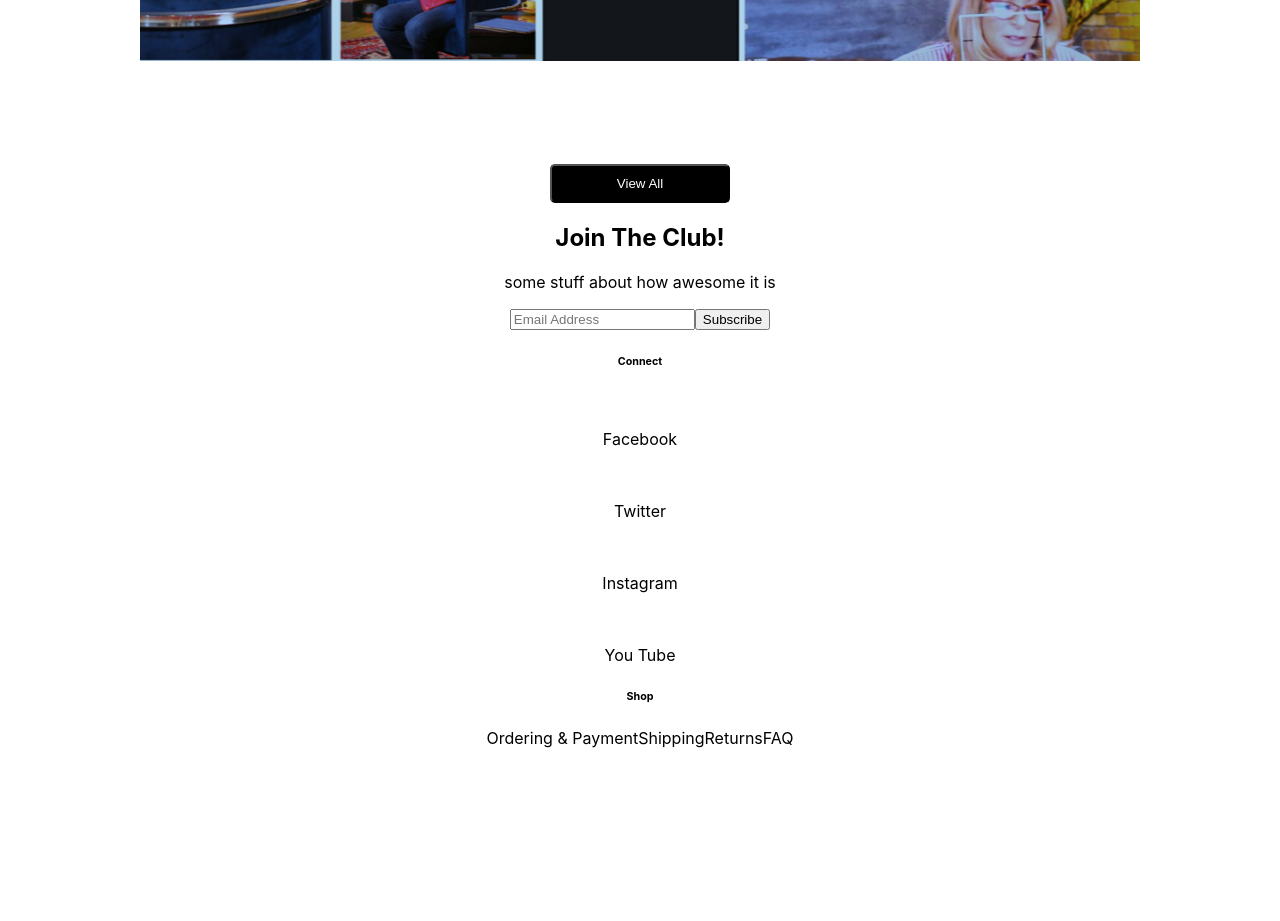
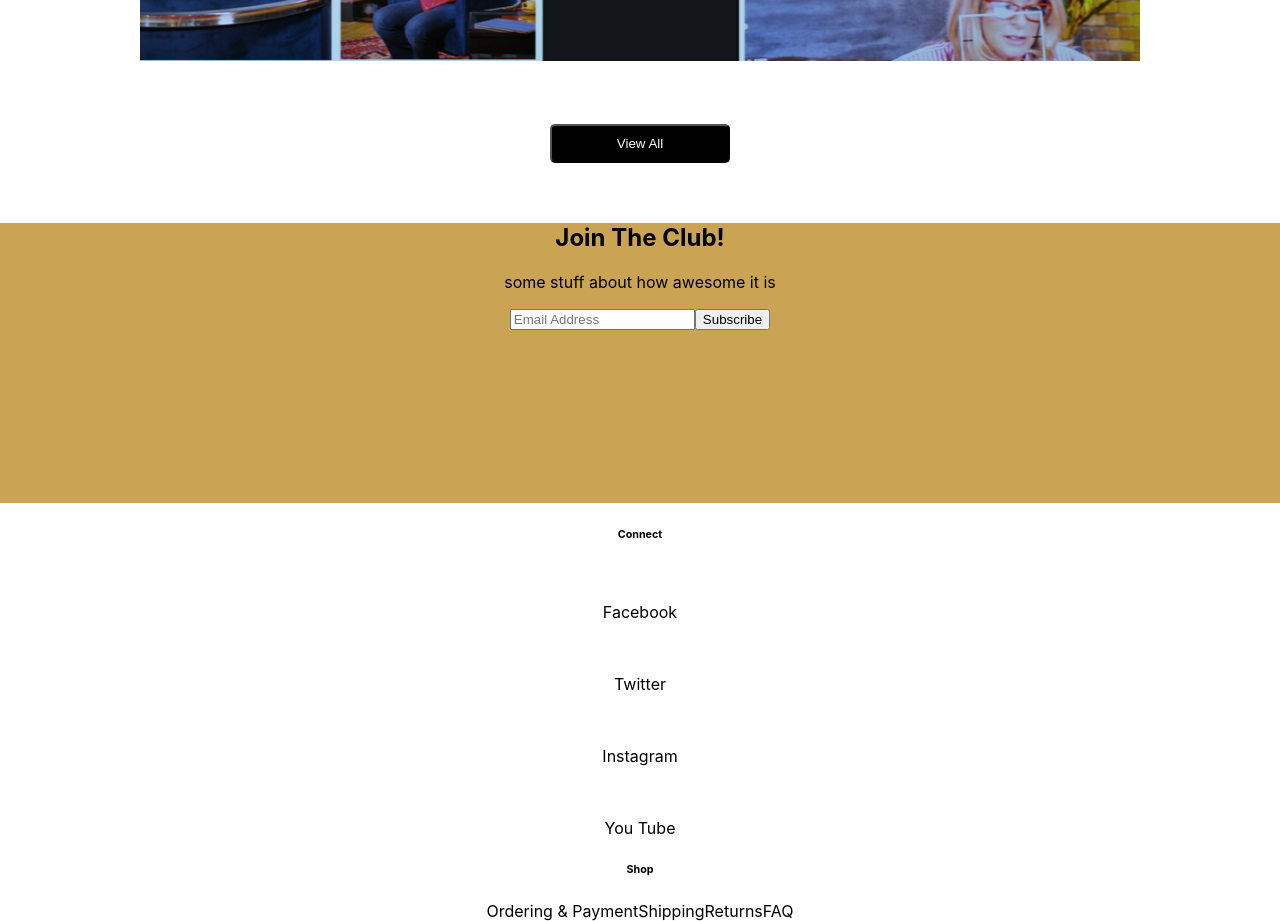
Before and after one commit to nickborbe/amp-client, a React (Create React App) app: page / in a window 1280 px wide. Shown: the part 4480-5401 px from the top of the page. Before the commit the page ends 5228 px from the top, so only its background shows below. Built offline with nearby package versions, Linux system fonts and the light colour scheme.

Commit message:
gallery bt margin

```diff
--- a/src/styles/homepage.css
+++ b/src/styles/homepage.css
@@ -200,8 +200,14 @@
     width: 180px;
     padding: 10px;
     border-radius: 5px;
+    margin: -40px 0 40px 0;
 }
 
 #hp-gallery h2{
     margin: 70px 0;
 }
+
+#join-the-club{
+    height: 280px;
+    background-color: #caa453;
+}
```
